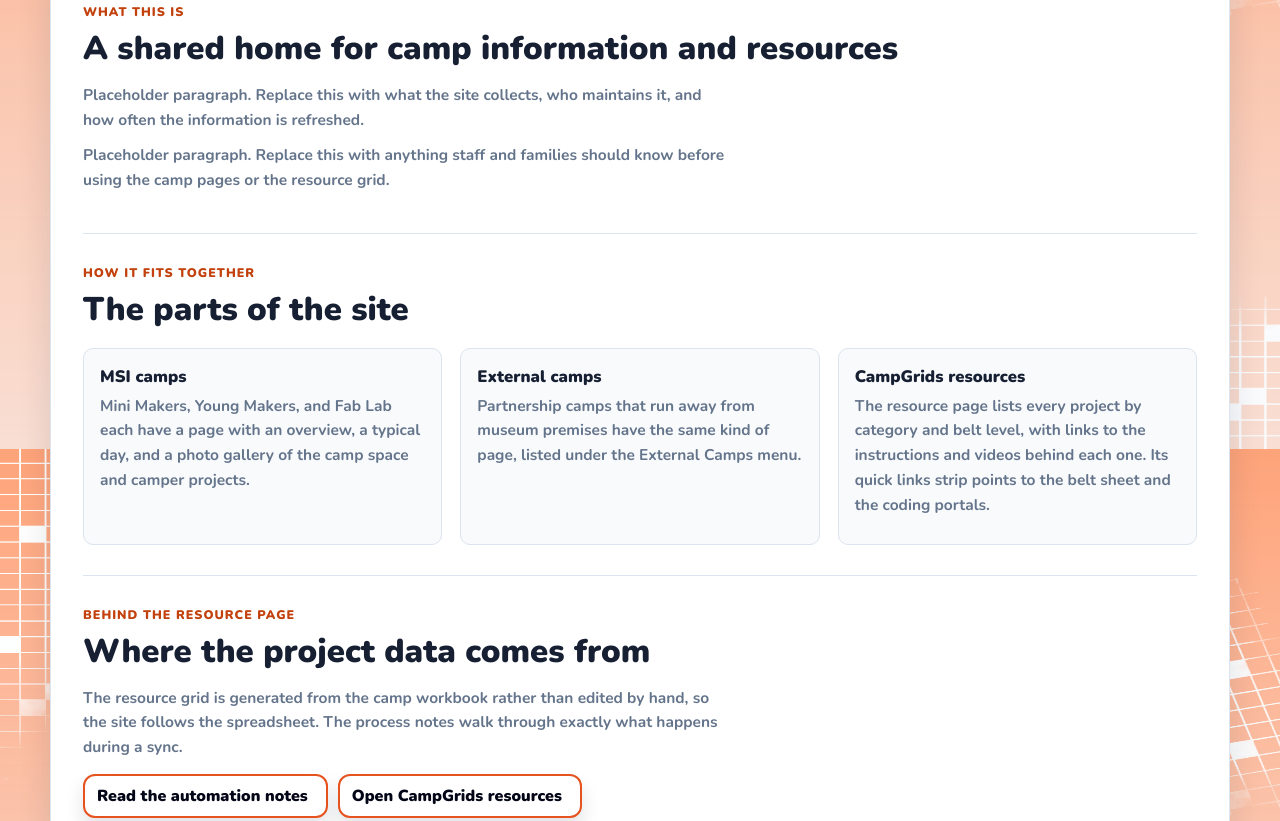
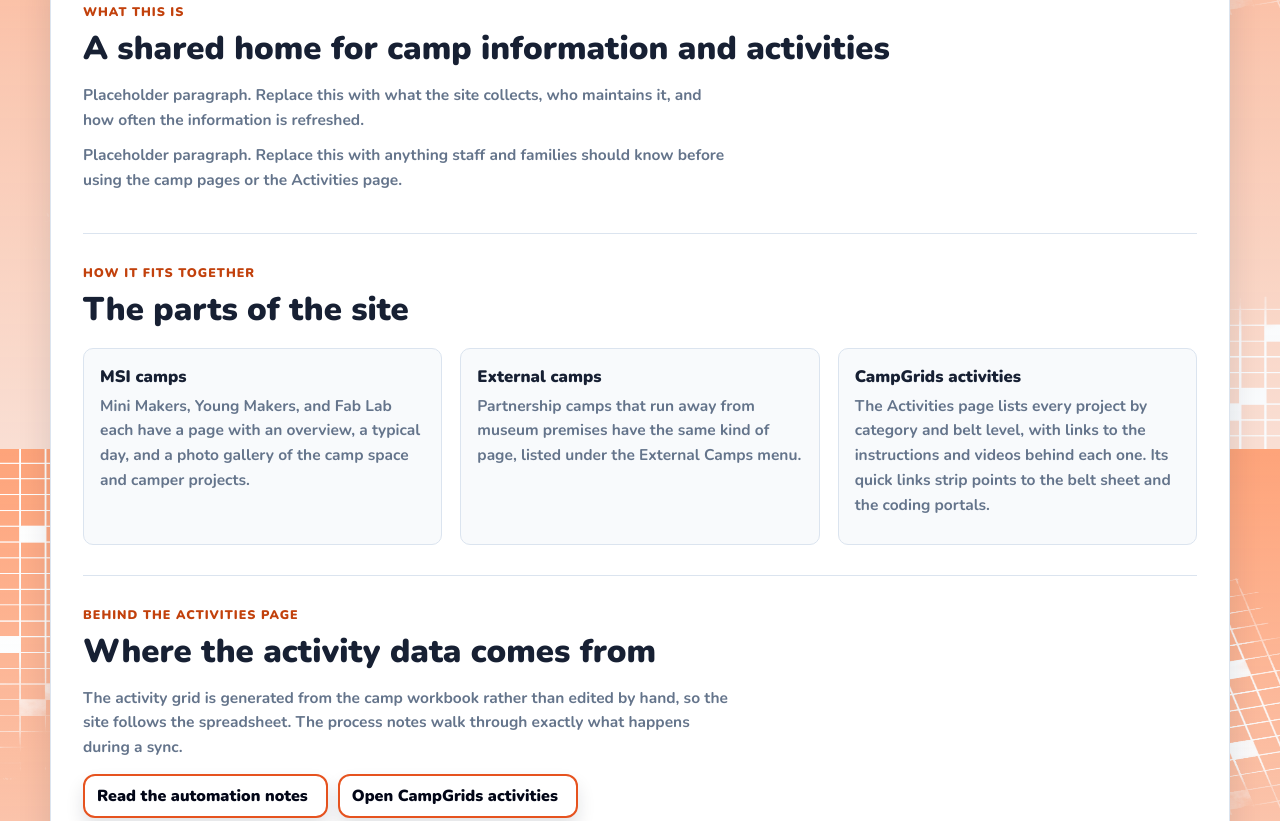
Before and after one commit to DanishNadar/CampGrids, a plain HTML site: page about.html in a window 1280 px wide. Shown: the part 351-1172 px from the top of the page. Drawn offline with nearby package versions, Linux system fonts and the light colour scheme.

Commit message:
modified resources to activities

```diff
--- a/about.html
+++ b/about.html
@@ -24,9 +24,9 @@
     <!-- What the site is. -->
     <section class="pageSection">
       <p class="eyebrow">What this is</p>
-      <h2>A shared home for camp information and resources</h2>
+      <h2>A shared home for camp information and activities</h2>
       <p class="sectionText">Placeholder paragraph. Replace this with what the site collects, who maintains it, and how often the information is refreshed.</p>
-      <p class="sectionText">Placeholder paragraph. Replace this with anything staff and families should know before using the camp pages or the resource grid.</p>
+      <p class="sectionText">Placeholder paragraph. Replace this with anything staff and families should know before using the camp pages or the Activities page.</p>
     </section>
 
     <!-- Three short blocks describing the parts of the site. -->
@@ -43,20 +43,20 @@
           <p class="sectionText">Partnership camps that run away from museum premises have the same kind of page, listed under the External Camps menu.</p>
         </article>
         <article class="aboutItem">
-          <h3>CampGrids resources</h3>
-          <p class="sectionText">The resource page lists every project by category and belt level, with links to the instructions and videos behind each one. Its quick links strip points to the belt sheet and the coding portals.</p>
+          <h3>CampGrids activities</h3>
+          <p class="sectionText">The Activities page lists every project by category and belt level, with links to the instructions and videos behind each one. Its quick links strip points to the belt sheet and the coding portals.</p>
         </article>
       </div>
     </section>
 
-    <!-- Where the resource data comes from, with a link to the existing process write-up. -->
+    <!-- Where the activity data comes from, with a link to the existing process write-up. -->
     <section class="pageSection">
-      <p class="eyebrow">Behind the resource page</p>
-      <h2>Where the project data comes from</h2>
-      <p class="sectionText">The resource grid is generated from the camp workbook rather than edited by hand, so the site follows the spreadsheet. The process notes walk through exactly what happens during a sync.</p>
+      <p class="eyebrow">Behind the Activities page</p>
+      <h2>Where the activity data comes from</h2>
+      <p class="sectionText">The activity grid is generated from the camp workbook rather than edited by hand, so the site follows the spreadsheet. The process notes walk through exactly what happens during a sync.</p>
       <div class="homeActions">
         <a class="quickLink qlRed" href="process.html">Read the automation notes</a>
-        <a class="quickLink qlBlue" href="campgrids.html">Open CampGrids resources</a>
+        <a class="quickLink qlBlue" href="campgrids.html">Open CampGrids activities</a>
       </div>
     </section>
 
--- a/site.js
+++ b/site.js
@@ -3,7 +3,7 @@
 /* Shared image slot used anywhere a camp page or gallery needs a photo that has not been supplied yet. */
 const sitePlaceholderImage = 'assets/placeholder.jpg';
 
-/* This list fills the quick link buttons on the CampGrids resources page. These are outside tools rather than pages of this site, so they stay a quick link strip and are deliberately not in the navigation bar. */
+/* This list fills the quick link buttons on the Activities page. These are outside tools rather than pages of this site, so they stay a quick link strip and are deliberately not in the navigation bar. */
 const externalLinks = [
   { label: 'Belts', href: 'https://docs.google.com/spreadsheets/d/13XSBDHuYkVl0Fgng4vzA6WdHMrDKTD67eLoiP7Y3z4E/edit?usp=sharing', colorClass: 'qlPurple' },
   { label: 'TinkerCAD Portal', href: 'http://www.tinkercad.com/joinclass/HQPGBBSGD', colorClass: 'qlTeal' },
@@ -231,13 +231,13 @@ function renderSiteNav() {
   const brand = makeEl('a', 'navBrand', 'CampGrids');
   brand.href = 'index.html';
 
-  /* Build the tabs: the four from the sketch, plus Resources for the project grid, which is the part of the site campers and staff use most. */
+  /* Build the tabs: the four from the sketch, plus Activities for the project grid, which is the part of the site campers and staff use most. */
   const tabs = makeEl('div', 'siteNavTabs');
   tabs.append(
     createNavLink('Home', 'index.html', active === 'home'),
     createNavMenu('MSI Camps', createCampsPanel(currentCampId), active === 'camps'),
     createNavMenu('External Camps', createExternalCampsPanel(currentCampId), active === 'externalCamps'),
-    createNavLink('Resources', 'campgrids.html', active === 'resources'),
+    createNavLink('Activities', 'campgrids.html', active === 'activities'),
     createNavLink('About', 'about.html', active === 'about')
   );
 
@@ -363,12 +363,12 @@ function renderCampPage() {
   );
   main.appendChild(photos);
 
-  /* Build the closing band that sends visitors to the resource grid and to the other camps in this category. */
+  /* Build the closing band that sends visitors to the Activities page and to the other camps in this group. */
   const next = makeEl('section', 'pageSection campNext');
   next.append(makeEl('p', 'eyebrow', 'Keep exploring'), makeEl('h2', '', 'Where to go next'));
 
   const nextLinks = makeEl('div', 'campNextLinks');
-  const gridLink = makeEl('a', 'quickLink qlBlue', 'Open CampGrids resources');
+  const gridLink = makeEl('a', 'quickLink qlBlue', 'Open CampGrids activities');
   gridLink.href = 'campgrids.html';
   nextLinks.appendChild(gridLink);
 
```
Also changed, not shown: campgrids.html (+3 -3 lines), index.html (+9 -9 lines), README.md.
